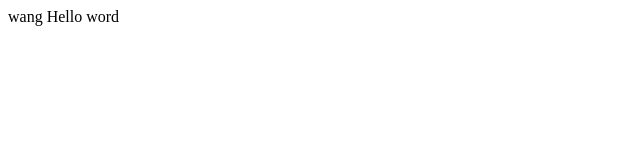
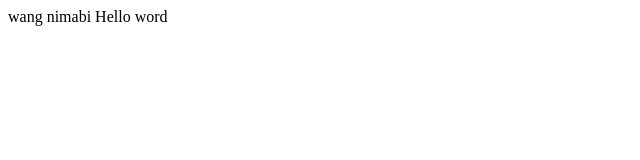
Before and after one commit to 13081612330/two, a plain HTML site: page index.html in a window 1280 px wide. Shown: the full height of the page, 0-640 px from the left. Drawn offline with Linux system fonts and the light colour scheme.

Commit message:
Update index.html

```diff
--- a/index.html
+++ b/index.html
@@ -9,6 +9,7 @@
 <body>
     <div>
         wang
+        nimabi
         Hello word
 
     </div>
```
